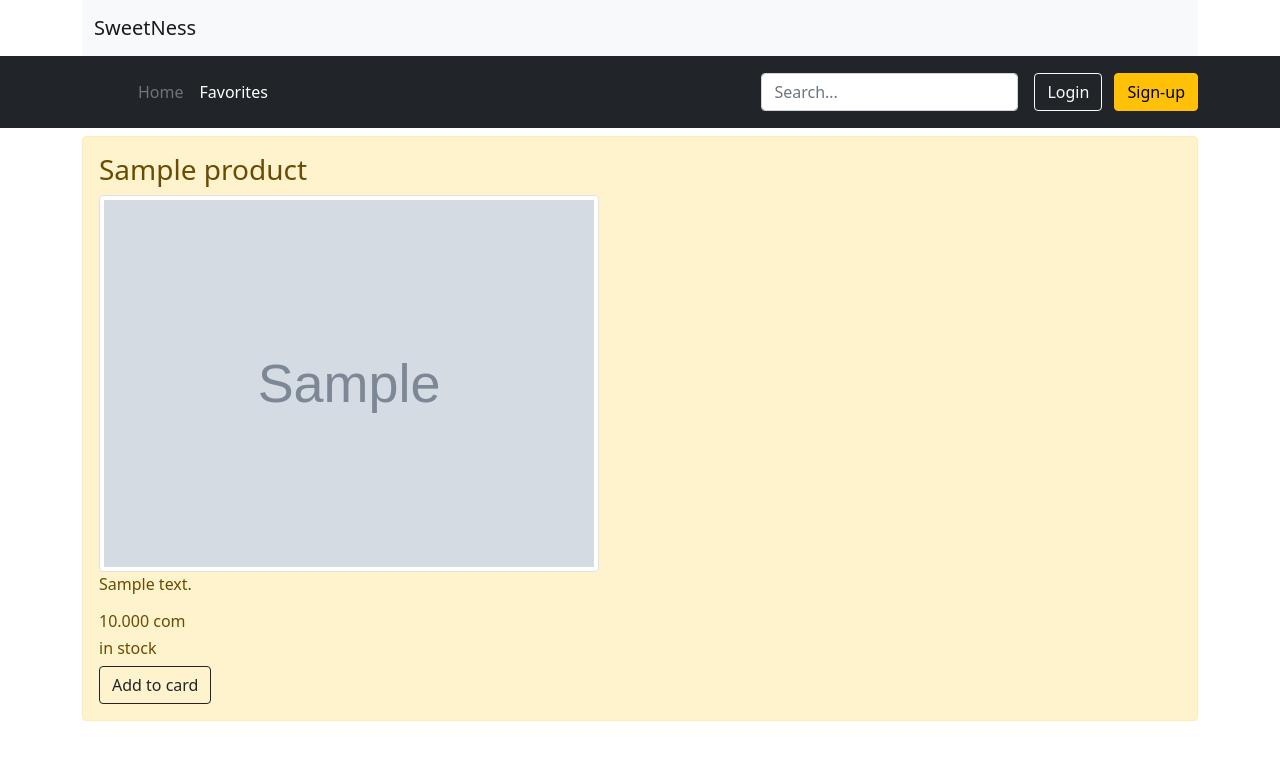
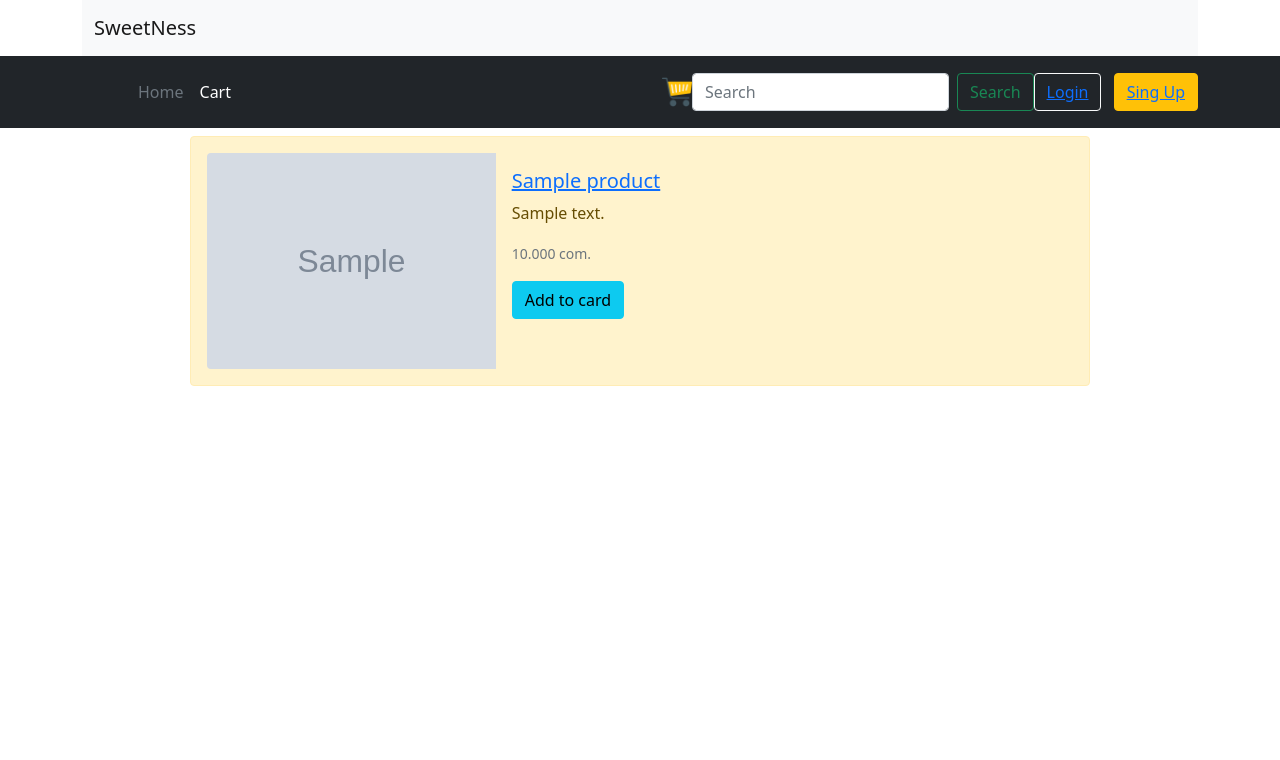
Before and after one commit to Begayim1/Sweetness, a Django app: page /1/ in a window 1280 px wide. Shown: the top 760 px of the page. Run offline with Django 3.2, Linux system fonts and the light colour scheme; tables that the repository leaves empty hold one stand-in row (values such as "Sample post"); grey boxes marked "Sample" are stand-in pictures.

Commit message:
Add to Cart and CRUD

```diff
--- a/shop/templates/shop/home.html
+++ b/shop/templates/shop/home.html
@@ -4,11 +4,11 @@
     <link href="https://cdn.jsdelivr.net/npm/bootstrap@5.0.2/dist/css/bootstrap.min.css" rel="stylesheet" integrity="sha384-EVSTQN3/azprG1Anm3QDgpJLIm9Nao0Yz1ztcQTwFspd3yD65VohhpuuCOmLASjC" crossorigin="anonymous">
    <img src="{% static 'img/f41a63627d-4.jpg' %}" class="img-fluid" alt="...">
    <ol class="list-group list-group-numbered">
-       <button type="button" class="btn btn-light">Light</button>
+       <button type="button" class="btn btn-light">Category</button>
 
        {% for category in categories %}
        {%  if category.products.all %}
-    <li class="list-group-item"><a href="{% url 'list' category.slug  %}">{{ category.name }}</a></li>
+    <li class="list-group-item"><button type="button" class="btn btn-warning"><a href="{% url 'list' category.slug  %}">{{ category.name }}</a></button></li>
        {% endif %}
        {% endfor %}
 
--- a/shop/templates/shop/list.html
+++ b/shop/templates/shop/list.html
@@ -1,38 +1,26 @@
 {% extends 'base.html' %}
 
-<!--{%  block name %}-->
-<!--{{ name }}-->
-<!--{% endblock %}-->
+{% block content %}
+<div style="display: flex; flex-direction: column; justify-content: center; align-items: center;">
+{% for product in products %}
+    <div class="alert alert-warning mt-2 " style="width: 900px; height: auto;">
+  <div class="row g-0">
+    <div class="col-md-4">
+      <img  style='width: 500px; height: auto;' src="{{ product.image.url }}" class="img-fluid rounded-start" alt="...">
+    </div>
+    <div class="col-md-8">
+      <div class="card-body">
+        <h5 class="card-title"><a href="{% url 'detail' product.id %}">{{product.name}}</a></h5>
+        <p class="card-text">{{product.description|truncatechars:150 }}</p>
+        <p class="card-text"><small class="text-muted">{{product.price}} com.</small></p>
 
-{% block content %}
+          <a class="btn btn-info" href="{% url 'cart_add' product.id %}" role="'button">Add to card</a>
 
-
-    {% if products %}
-    {% for el in products %}
-<h1>{{ el.category}}</h1>
-            <div class="alert alert-warning mt-2 " display: flex;>
-                <div>
-                <h3>{{ el.name }}</h3>
-                      <div>
-                <img style="width: 500px; height: auto;" src="{{ el.image.url }}" class="img-thumbnail" alt="...">
-                      </div>
-                    <div>
-                <p >{{ el.description | truncatechars:80}}</p>
-                    </div>
-                <h6>{{ el.price }} com </h6>
-                <h6>{{ el.status }}</h6>
-                    <a class="btn btn-outline-dark" href="/cart/add/6/" role="'button">Add to card</a>
-
-
-                </div>
-<!--                <p>{{ el.image.url }}</p>-->
-
-<!--                <img src="{{ el.image.url }}" alt="">-->
-            </div>
-    {% endfor %}
-    {% else %}
-        <p>Нет записей</p>
-    {% endif %}
+      </div>
+    </div>
+  </div>
+</div>
+{%endfor%}
 
 
 <!--Pagination-->
--- a/shop/templates/shop/update_product.html
+++ b/shop/templates/shop/update_product.html
@@ -6,7 +6,7 @@
 
   {{ product_form.as_p }}
   {% csrf_token %}
-  <button type="submit" class="btn btn-success">Update</button>
+  <button type="submit" class="btn btn-primary">Update</button>
 
 </form>
 
--- a/templates/base.html
+++ b/templates/base.html
@@ -6,7 +6,7 @@
     <meta name="viewport"
           content="width=device-width, user-scalable=no, initial-scale=1.0, maximum-scale=1.0, minimum-scale=1.0">
     <meta http-equiv="X-UA-Compatible" content="ie=edge">
-    <title>{% block title %}{% endblock %}</title>
+    <title>Sweetness</title>
     <link rel="stylesheet" href="https://cdn.jsdelivr.net/npm/bootstrap@5.0.2/dist/css/bootstrap.min.css">
 </head>
 <body>
@@ -32,20 +32,38 @@
                     {% for category in categories %}
                   <li><a href="{% url 'list' category.slug %}" class="nav-link px-2 text-white">Product</a></li>
                     {% endfor %}
-                  <li><a href="{% url 'favorites' %}" class="nav-link px-2 text-white">Favorites</a></li>
+                  <li><a href="{% url 'cart_detail' %}" class="nav-link px-2 text-white">Cart</a></li>
                 </ul>
-    <!-- Start Search-->
-                <form class="col-12 col-lg-auto mb-3 mb-lg-0 me-lg-3">
-                  <input type="search" class="form-control form-control-dark" placeholder="Search..." aria-label="Search">
-                </form>
-    <!--the Seaech-->
+
+                   <a href="{% url 'cart_detail' %}"><img style="width:30px; height:auto " src="{% static 'img/carts.png' %}"></a>
+<!--   Permission to create -->
+    {% if request.user.is_authenticated and request.user.is_superuser  %}
+    <a href="{% url 'create-product' %}"><img style="width: 36px; height: auto;" src="{% static 'img/add.png' %}"></a>
+    {% endif %}
+<!--    End permission to create -->
+
+
+                  <!--   Search -->
+    <form class="d-flex" method="get" action="{% url 'search' %}">
+      <input name="q" class="form-control me-2" type="search" placeholder="Search" aria-label="Search">
+      <button class="btn btn-outline-success" type="submit">Search</button>
+    </form>
+<!--    End Search-->
+
     <!--Start Login and Sing-up -->
+               {% if not request.user.is_authenticated  %}
                 <div class="text-end">
-                  <button type="button" class="btn btn-outline-light me-2">Login</button>
-                  <button type="button" class="btn btn-warning">Sign-up</button>
+                  <button type="button" class="btn btn-outline-light me-2"><a href="{% url 'login' %}">Login</a></button>
+                  <button type="button" class="btn btn-warning"> <a href="{% url 'register' %}">Sing Up</a></button>
+                {% else %}
+                    <h4>{{ request.user.username }}</h4>
+                    <button type="button" class="btn btn-outline-light me-2"><a href="{% url 'logout' %}">Logout</a></button>
+                {%endif%}
+
                 </div>
+    <!--     the Login and Sing-up-->
               </div>
-    <!--     the Login and Sing-up-->
+
             </div>
           </header>
     <div class="container">
```
Also changed, not shown: shop/templates/shop/detail.html (+28 -28 lines), media/images/8d0b56677af3b1bc8dff74ada0daa678.jpg (added), media/images/8d0b56677af3b1bc8dff74ada0daa678_WOP4vIW.jpg (added), static/img/add.png (added), static/img/carts.png (added).
